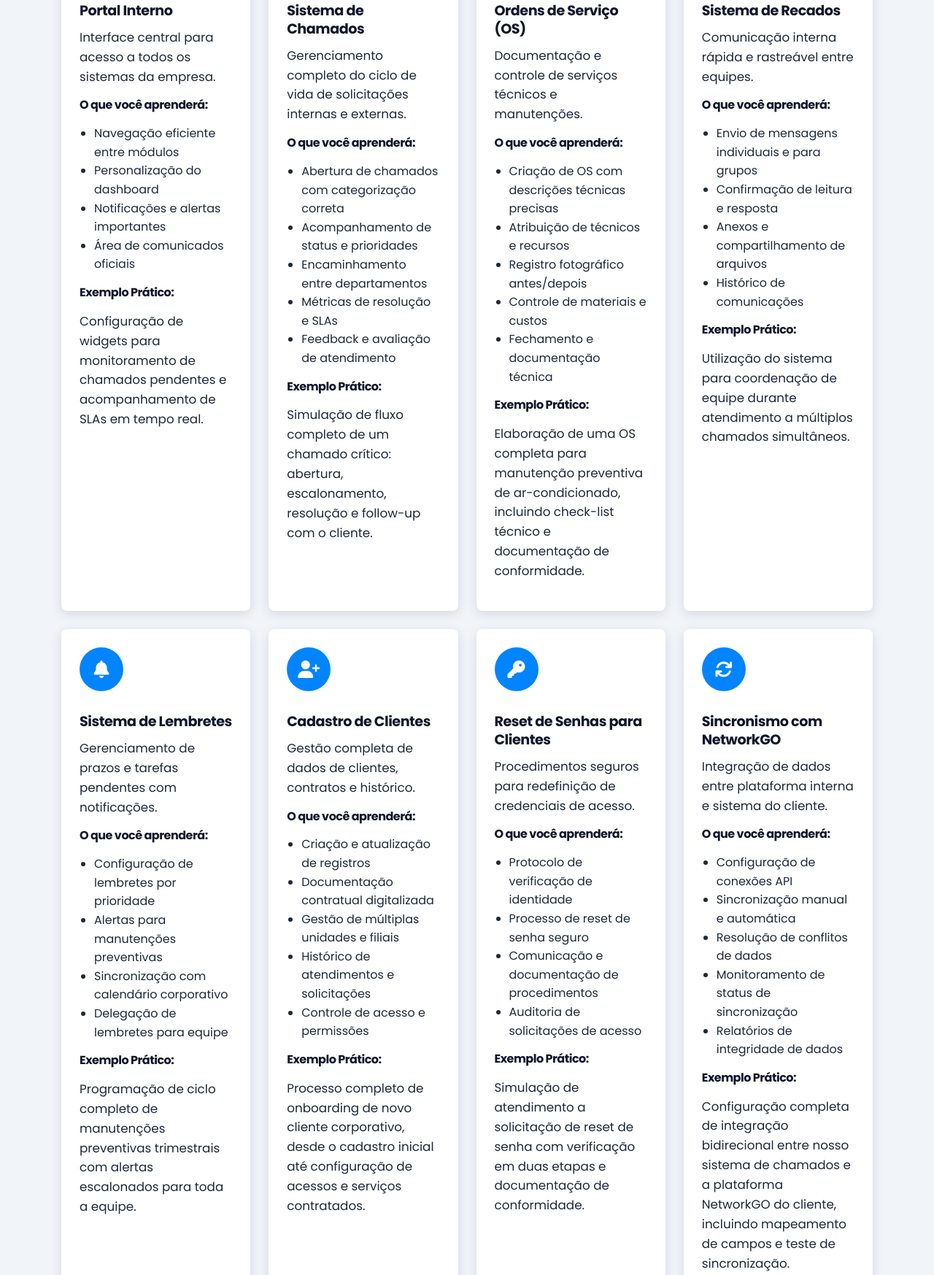
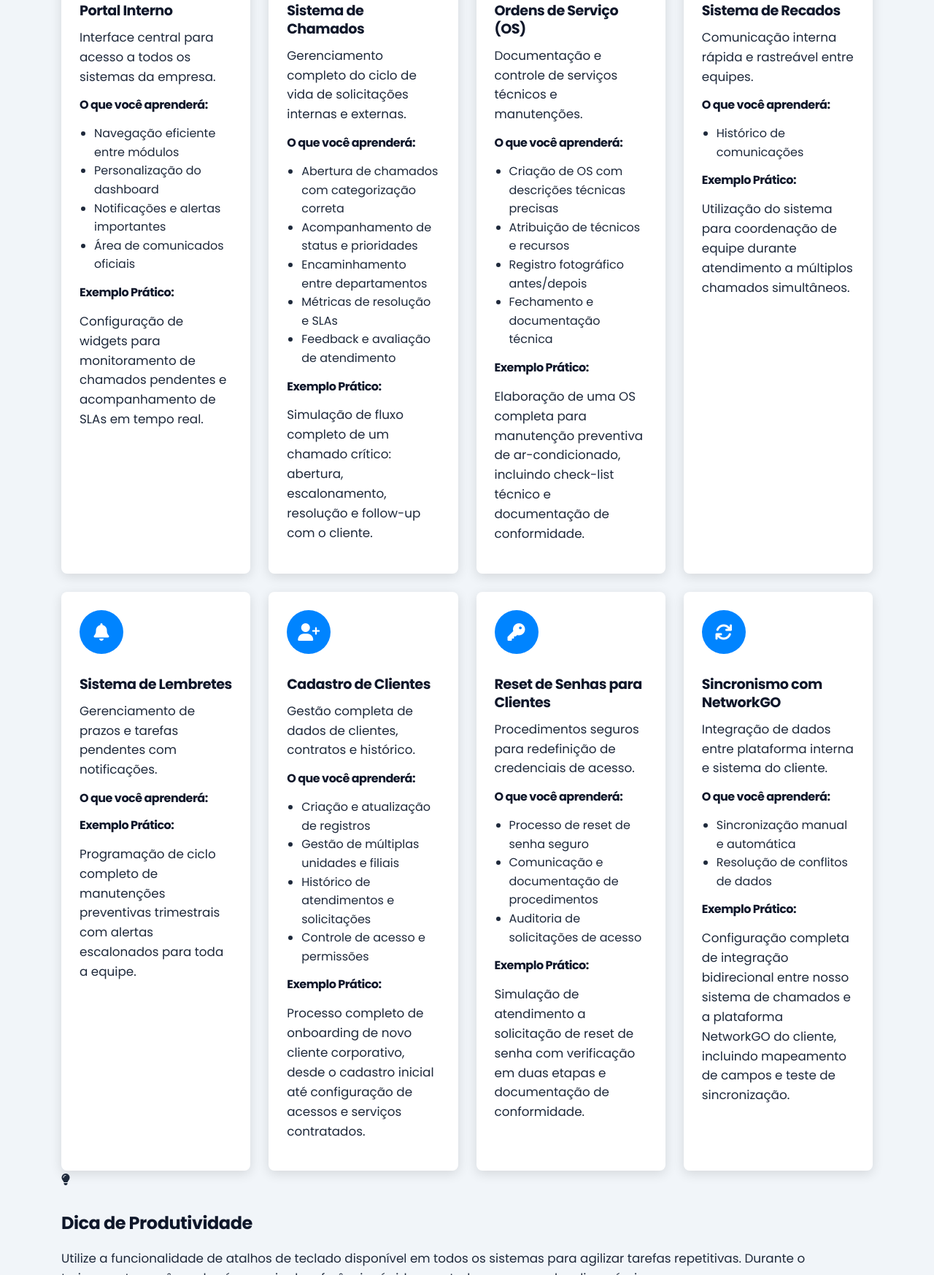
Before and after one commit to LuisHCuba/treinamento, a plain HTML site: page index.html in a window 1280 px wide. Shown: the part 2576-4323 px from the top of the page at 73% size. Drawn offline with Linux system fonts and the light colour scheme.

Commit message:
Removidos itens específicos conforme solicitado

```diff
--- a/index.html
+++ b/index.html
@@ -194,7 +194,6 @@
                                 <li>Criação de OS com descrições técnicas precisas</li>
                                 <li>Atribuição de técnicos e recursos</li>
                                 <li>Registro fotográfico antes/depois</li>
-                                <li>Controle de materiais e custos</li>
                                 <li>Fechamento e documentação técnica</li>
                             </ul>
                             <div class="practical-example">
@@ -213,9 +212,6 @@
                         <div class="card-details">
                             <h4>O que você aprenderá:</h4>
                             <ul>
-                                <li>Envio de mensagens individuais e para grupos</li>
-                                <li>Confirmação de leitura e resposta</li>
-                                <li>Anexos e compartilhamento de arquivos</li>
                                 <li>Histórico de comunicações</li>
                             </ul>
                             <div class="practical-example">
@@ -234,10 +230,6 @@
                         <div class="card-details">
                             <h4>O que você aprenderá:</h4>
                             <ul>
-                                <li>Configuração de lembretes por prioridade</li>
-                                <li>Alertas para manutenções preventivas</li>
-                                <li>Sincronização com calendário corporativo</li>
-                                <li>Delegação de lembretes para equipe</li>
                             </ul>
                             <div class="practical-example">
                                 <h4>Exemplo Prático:</h4>
@@ -256,7 +248,6 @@
                             <h4>O que você aprenderá:</h4>
                             <ul>
                                 <li>Criação e atualização de registros</li>
-                                <li>Documentação contratual digitalizada</li>
                                 <li>Gestão de múltiplas unidades e filiais</li>
                                 <li>Histórico de atendimentos e solicitações</li>
                                 <li>Controle de acesso e permissões</li>
@@ -277,7 +268,6 @@
                         <div class="card-details">
                             <h4>O que você aprenderá:</h4>
                             <ul>
-                                <li>Protocolo de verificação de identidade</li>
                                 <li>Processo de reset de senha seguro</li>
                                 <li>Comunicação e documentação de procedimentos</li>
                                 <li>Auditoria de solicitações de acesso</li>
@@ -298,11 +288,8 @@
                         <div class="card-details">
                             <h4>O que você aprenderá:</h4>
                             <ul>
-                                <li>Configuração de conexões API</li>
                                 <li>Sincronização manual e automática</li>
                                 <li>Resolução de conflitos de dados</li>
-                                <li>Monitoramento de status de sincronização</li>
-                                <li>Relatórios de integridade de dados</li>
                             </ul>
                             <div class="practical-example">
                                 <h4>Exemplo Prático:</h4>
@@ -330,7 +317,7 @@
                 <div class="powerbi-card">
                     <div class="card-icon"><i class="fas fa-filter"></i></div>
                     <h3>Navegação e Filtros</h3>
-                    <p>Como navegar entre dashboards, usar filtros básicos e segmentações para encontrar exatamente as informações que você precisa.</p>
+                    <p>Como navegar entre dashboards, usar filtros básicos e segmentações para encontrar as informações que você precisa.</p>
                 </div>
 
                 <div class="powerbi-card">
@@ -373,11 +360,11 @@
                     </div>
                     <div class="demo-item">
                         <i class="fas fa-check-circle"></i>
-                        <p>Acompanhar métricas de desempenho da equipe</p>
+                        <p>Acompanhar informações da equipe</p>
                     </div>
                     <div class="demo-item">
                         <i class="fas fa-check-circle"></i>
-                        <p>Gerar relatórios personalizados rapidamente</p>
+                        <p>Gerar relatórios rapidamente</p>
                     </div>
                     <div class="demo-item">
                         <i class="fas fa-check-circle"></i>
```
